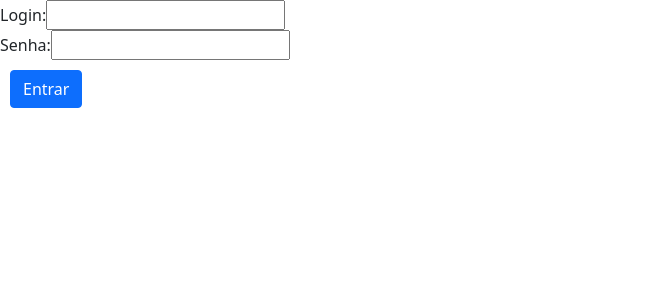
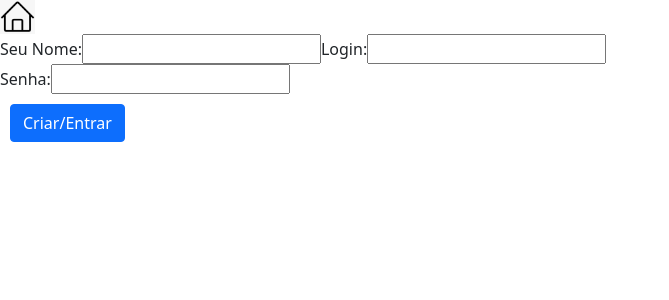
Before and after one commit to felipebiermann/react-crud-project2, a React (Create React App) app: page /login-page in a window 1280 px wide. Shown: the top 300 px of the page, without its empty margins (0-669 px from the left). Built offline with nearby package versions, Linux system fonts and the light colour scheme.

Commit message:
mais estilizado.

```diff
--- a/src/Pages/DetailsPage/index.js
+++ b/src/Pages/DetailsPage/index.js
@@ -2,6 +2,7 @@ import { useParams, useNavigate } from "react-router-dom";
 import axios from "axios";
 import { useState, useEffect } from "react";
 import { Link } from "react-router-dom";
+import { NavBar } from "../../components/NavBar";
 
 export function DetailsPage() {
   const { _id } = useParams();
@@ -37,9 +38,11 @@ export function DetailsPage() {
 
   return (
     <>
-      <h1>Perfil {loginPage.user}</h1>
+      <NavBar />
+      <h1>Seja bem vindo, {loginPage.userName}!</h1>
+      <h4>Suas informações:</h4>
       <ul>
-        <li>Login: {loginPage.user}</li>
+        <li>Login: {loginPage.login}</li>
         <li>Password: {loginPage.password}</li>
       </ul>
       {
--- a/src/Pages/Home/index.js
+++ b/src/Pages/Home/index.js
@@ -31,9 +31,9 @@ export function Home() {
           className="nav-bar-ul"
           style={{
             width: "1200px",
-            margin: "0 auto",
-            marginLeft: "90%",
-
+            marginRight: "160px",
+            marginLeft: "500px",
+            marginTop: "10px",
             fontSize: "10px",
           }}
         >
@@ -48,11 +48,13 @@ export function Home() {
           >
             <Link
               to="/login-page"
-              className="nav-bar-item"
+              className="btn btn-outline-success my-2 my-sm-0"
               style={{
                 color: "white",
+
                 fontSize: "2em",
                 textDecoration: "none",
+                borderStyle: "solid",
               }}
             >
               Login
@@ -69,6 +71,8 @@ export function Home() {
             margin: "0px",
             fontFamily: "Blippo, fantasy",
             letterSpacing: "2px",
+            marginRight: "10px",
+            marginLeft: "560px",
             color: "white",
             textAlign: "center",
           }}
@@ -80,7 +84,7 @@ export function Home() {
         return (
           <Cards
             style={{ marginLeft: "500px" }}
-            user={currentCrud.user}
+            userName={currentCrud.userName}
             id={currentCrud._id}
           />
         );
--- a/src/Pages/LoginPage/index.js
+++ b/src/Pages/LoginPage/index.js
@@ -1,12 +1,14 @@
 import { useState } from "react";
 import { useNavigate } from "react-router-dom";
 import axios from "axios";
+import { NavBar } from "../../components/NavBar";
 // import { Toaster, toast } from "react-hot-toast";
 
 export function LoginPage() {
   const navigate = useNavigate();
   const [form, setForm] = useState({
-    user: "",
+    userName: "",
+    login: "",
     password: "",
   });
   console.log(form);
@@ -34,15 +36,24 @@ export function LoginPage() {
 
   return (
     <>
-      <div>
+      <NavBar />
+      <div className="form-row align-items-center">
         <form onSubmit={handleSubmit}>
+          <label htmlFor="Nome-input">Seu Nome:</label>
+          <input
+            type="string"
+            name="userName"
+            onChange={handleChange}
+            value={form.userName}
+            id="Nome-input"
+          />
           <label htmlFor="user-input">Login:</label>
           <input
             type="string"
-            name="user"
+            name="login"
             onChange={handleChange}
-            value={form.user}
-            id="user-input"
+            value={form.login}
+            id="login-input"
           />
           <br />
           <label htmlFor="password-input">Senha:</label>
@@ -60,7 +71,7 @@ export function LoginPage() {
             type="submit"
             style={{ margin: "10px" }}
           >
-            Entrar
+            Criar/Entrar
           </button>
         </form>
       </div>
--- a/src/components/Cards/index.js
+++ b/src/components/Cards/index.js
@@ -5,7 +5,7 @@ export function Cards(props) {
     <div className="row">
       <div className="col-sm-6">
         <div
-          className="card"
+          className="card text-white bg-success mb-3"
           style={{
             display: "flex",
             justifyContent: "center",
@@ -28,9 +28,9 @@ export function Cards(props) {
               color: "",
               marginLeft: "50%",
             }}
-          >{`Acesso: ${props.user}`}</h5>
+          >{`Acesso: ${props.userName}`}</h5>
 
-          <Link to={`/profile/${props.id}`} className="btn btn-primary">
+          <Link to={`/profile/${props.id}`} className="btn btn-outline-dark">
             Acessar Perfil!
           </Link>
         </div>
--- /dev/null
+++ b/src/components/NavBar/index.js
@@ -0,0 +1,11 @@
+import { Link } from "react-router-dom";
+import NavBarIMG from "../../assets/navbar.png";
+export function NavBar() {
+  return (
+    <>
+      <Link to={"/"}>
+        <img src={NavBarIMG} style={{ cursor: "pointer", width: "35px" }} />
+      </Link>
+    </>
+  );
+}
```
Also changed, not shown: src/assets/navbar.png (added).
